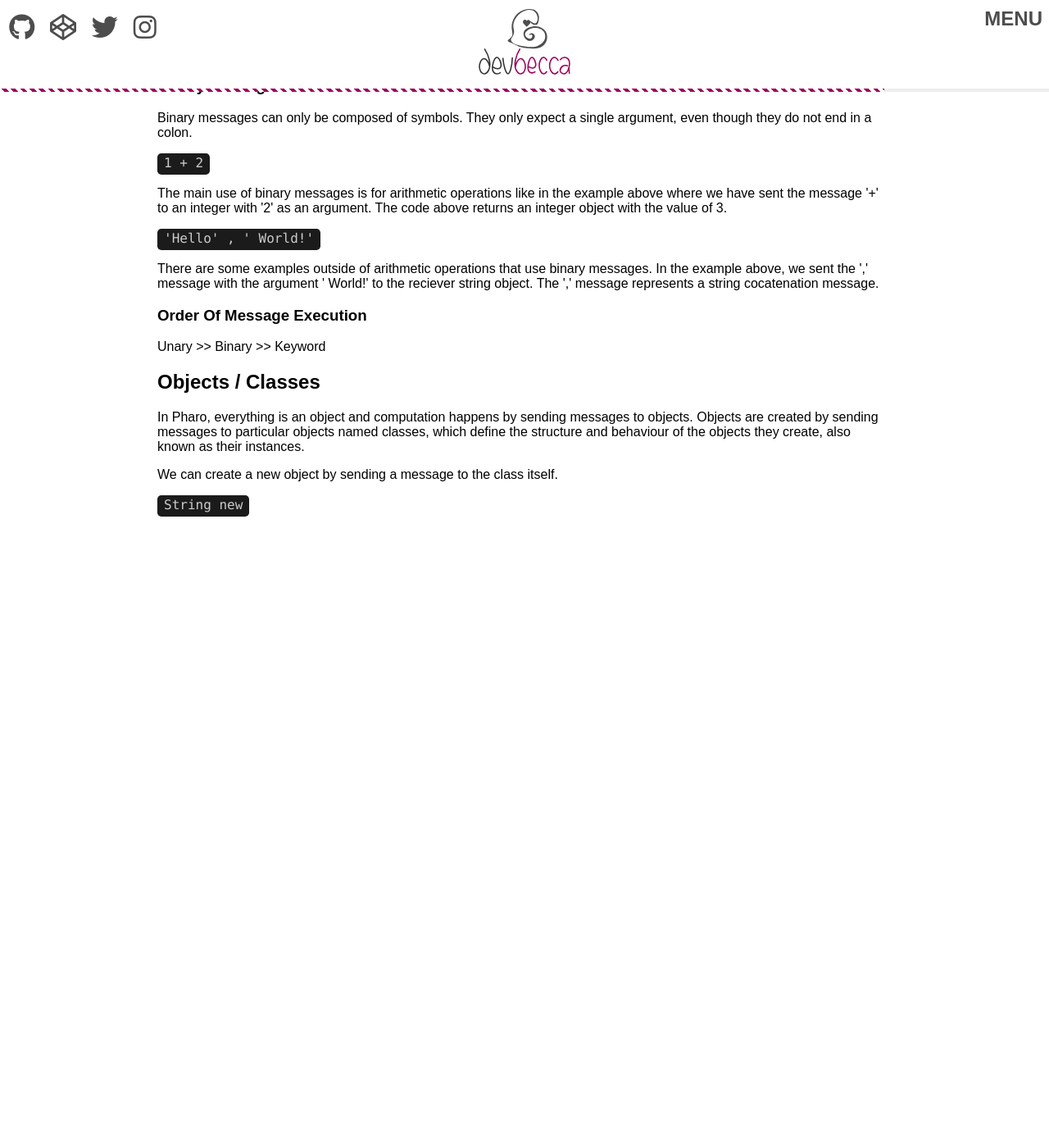
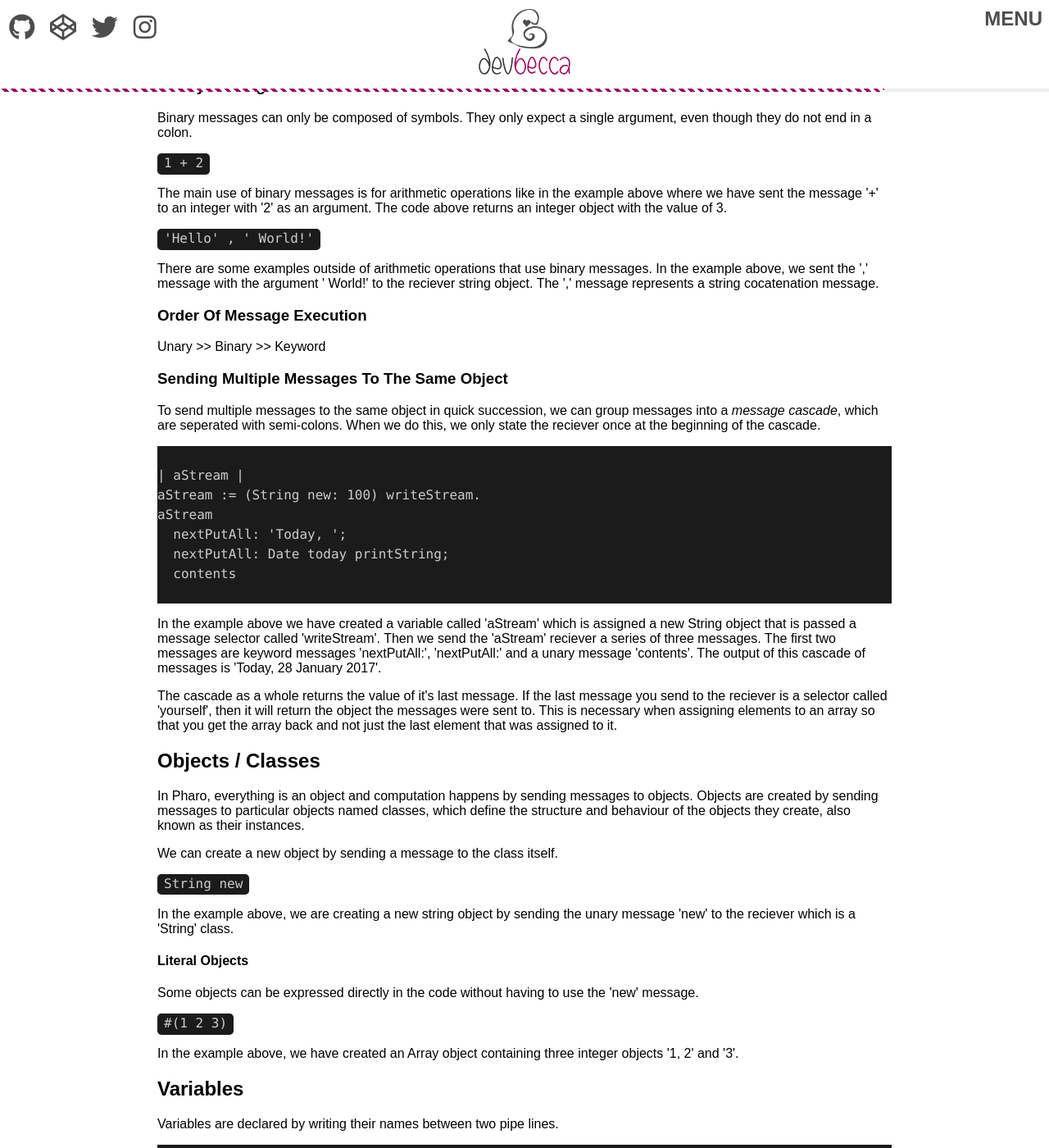
Before and after one commit to Becca9941/Becca9941.github.io, a Jekyll site: the page built from _posts/2019-08-12-pharo-syntax-notes.html, in a window 1280 px wide and 1400 px high, scrolled down 1039 px. Shown: the whole window at 82% size. Built offline with Jekyll 4.4.1, drawn with Linux system fonts in a browser that asks for light colours; nearby versions of some CDN libraries; before the commit the page ends 1669 px from its top, so only the background shows below that; some of the changed text lies outside the part shown.

Commit message:
wrote about literal objects

```diff
--- a/_posts/2019-08-12-pharo-syntax-notes.html
+++ b/_posts/2019-08-12-pharo-syntax-notes.html
@@ -63,6 +63,25 @@ tags: [pharo, smalltalk, blocks, closures, objects, messages, classes]
 
 <p>Unary >> Binary >> Keyword</p>
 
+<h3>Sending multiple messages to the same object</h3>
+
+<p>To send multiple messages to the same object in quick succession, we can group messages into a <em>message cascade</em>, which are seperated with semi-colons. When we do this, we only state the reciever once at the beginning of the cascade.</p>
+
+<pre>
+<code class="lang-smalltalk">
+| aStream |
+aStream := (String new: 100) writeStream.
+aStream
+  nextPutAll: 'Today, ';
+  nextPutAll: Date today printString;
+  contents
+</code>
+</pre>
+
+<p>In the example above we have created a variable called 'aStream' which is assigned a new String object that is passed a message selector called 'writeStream'. Then we send the 'aStream' reciever a series of three messages. The first two messages are keyword messages 'nextPutAll:', 'nextPutAll:' and a unary message 'contents'. The output of this cascade of messages is 'Today, 28 January 2017'.</p>
+
+<p>The cascade as a whole returns the value of it's last message. If the last message you send to the reciever is a selector called 'yourself', then it will return the object the messages were sent to. This is necessary when assigning elements to an array so that you get the array back and not just the last element that was assigned to it.</p>
+
 <h2>Objects / Classes</h2>
 
 <p>In Pharo, everything is an object and computation happens by sending messages to objects. Objects are created by sending messages to particular objects named classes, which define the structure and behaviour of the objects they create, also known as their instances.</p>
@@ -70,3 +89,28 @@ tags: [pharo, smalltalk, blocks, closures, objects, messages, classes]
 <p>We can create a new object by sending a message to the class itself.</p>
 
 <code class="lang-smalltalk">String new</code>
+
+<p>In the example above, we are creating a new string object by sending the unary message 'new' to the reciever which is a 'String' class.</p>
+
+<h4>Literal Objects</h4>
+
+<p>Some objects can be expressed directly in the code without having to use the 'new' message.</p>
+
+<code class="lang-smalltalk">#(1 2 3)</code>
+
+<p>In the example above, we have created an Array object containing three integer objects '1, 2' and '3'.</p>
+
+<h2>Variables</h2>
+
+<p>Variables are declared by writing their names between two pipe lines.</p>
+
+<pre>
+<code class="lang-smalltalk">
+  | myKittensNameIs |
+  myKittensNameIs := 'Berry'.
+</code>
+</pre>
+
+<p>Variables can be assigned using the ':=' assignment statement. Statements are seperated by a full-stop, which makes Pharo code look like English sentences.</p>
+
+<p>Writing in progress...</p>
```
